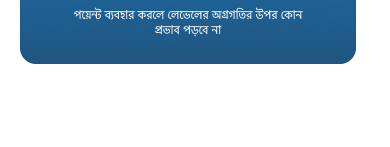
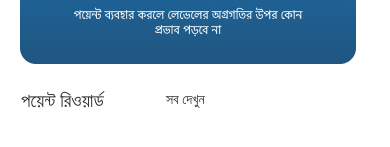
Before and after one commit to sazidahmednassir/Warrior-Reward, a React (Create React App) app: page /point-reward in a window 390 px wide. Shown: the part 225-372 px from the top of the page. Built offline with nearby package versions, Linux system fonts and the light colour scheme.

Commit message:
point reward section for mobile view

```diff
--- a/src/component/PointReward/PointCard/PointCard.css
+++ b/src/component/PointReward/PointCard/PointCard.css
@@ -0,0 +1,31 @@
+@media only screen and (max-width: 768px) {
+  .card-header-content {
+    display: flex;
+  }
+
+  .first-content {
+    width: 122px;
+    height: 26px;
+    font-family: 'Tatsam Bengali Rnd';
+    font-style: normal;
+    font-weight: 500;
+    font-size: 19px;
+    line-height: 26px;
+    color: #2c2c2c;
+    margin-top: 20px;
+    margin-left: 21px;
+  }
+
+  .second-content {
+    width: 76px;
+    height: 18px;
+    font-family: 'Tatsam Bengali Rnd';
+    font-style: normal;
+    font-weight: 400;
+    font-size: 14px;
+    line-height: 18px;
+    color: #2c2c2c;
+    margin-top: 23px;
+    margin-left: 23px;
+  }
+}
--- a/src/component/PointReward/PointCard/PointCard.js
+++ b/src/component/PointReward/PointCard/PointCard.js
@@ -3,8 +3,9 @@ import './PointCard.css';
 
 const PointCard = () => {
     return (
-        <div>
-
+        <div className='card-header-content'>
+            <span className='first-content'>পয়েন্ট রিওয়ার্ড</span>
+            <span className='second-content'> সব দেখুন</span>
         </div>
     );
 };
--- a/src/component/PointReward/PointReward.js
+++ b/src/component/PointReward/PointReward.js
@@ -1,11 +1,13 @@
 import React from 'react';
 import FirstSection from './FirstSection/FirstSection';
+import PointCard from './PointCard/PointCard';
 
 
 const PointReward = () => {
     return (
         <>
            <FirstSection></FirstSection>
+           <PointCard></PointCard>
         </>
     );
 };
```
